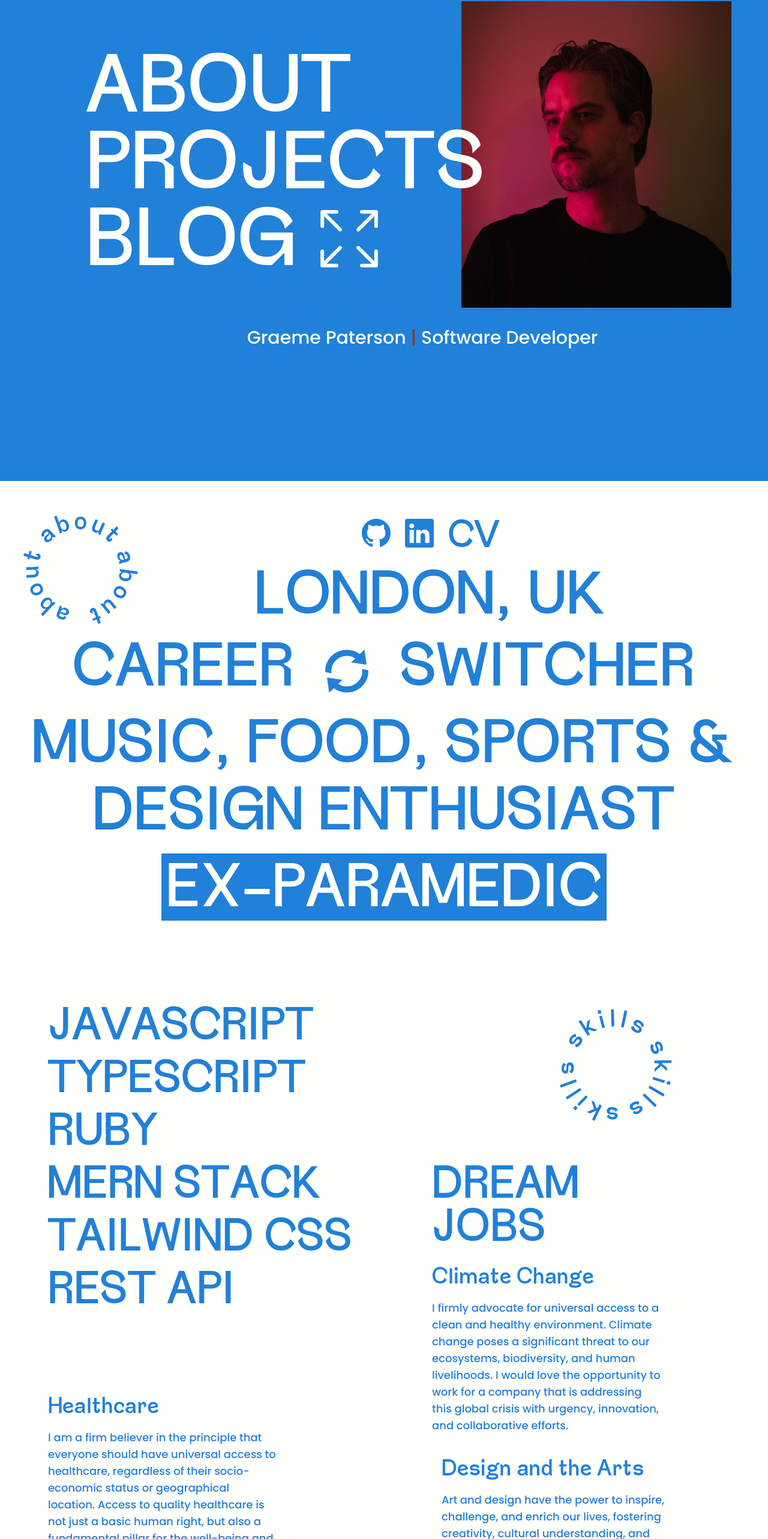
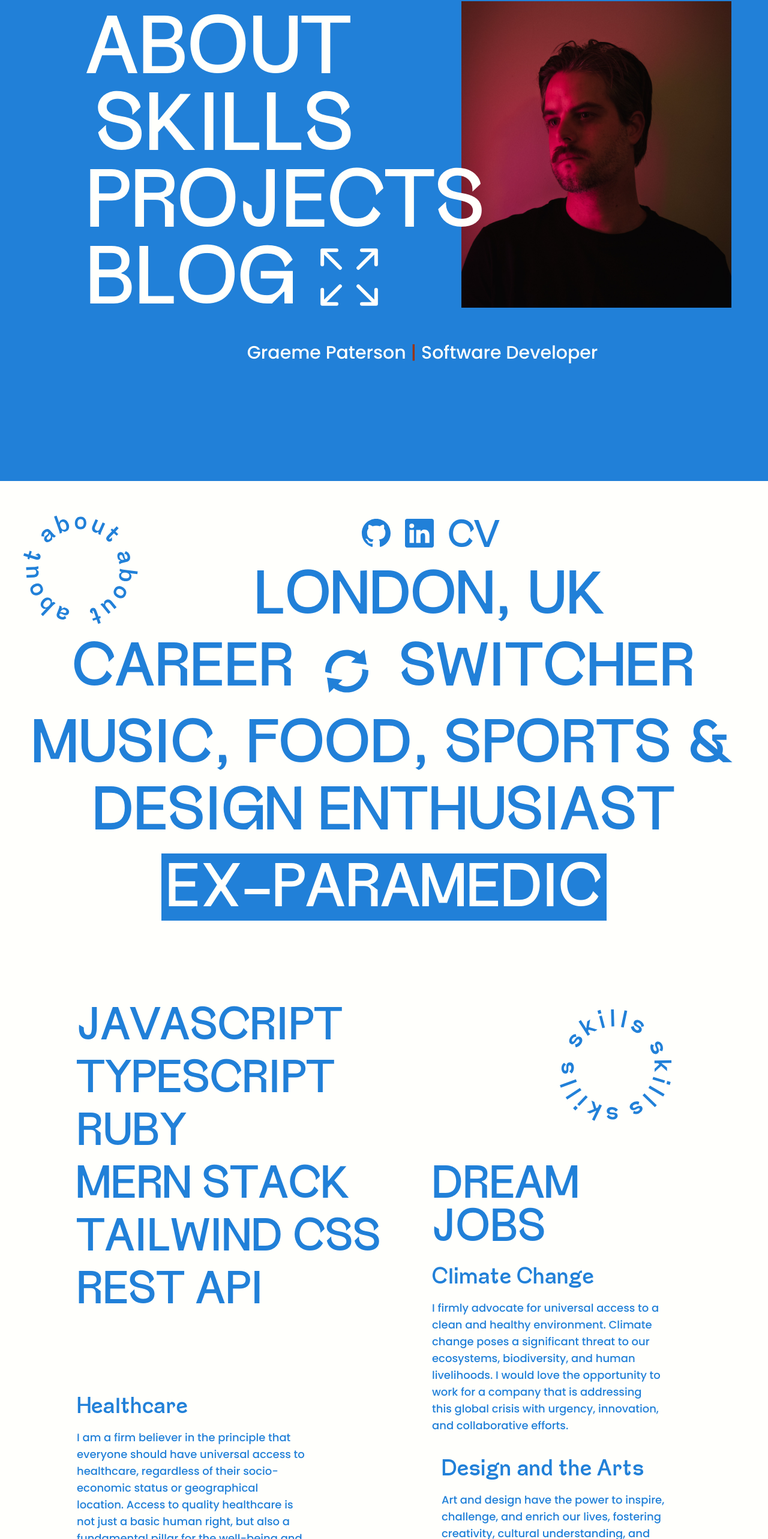
Before and after one commit to ghpaterson/personal-portfolio, a Next.js app: page / in a window 1280 px wide. Shown: the part 38-2604 px from the top of the page at 60% size. Built offline with nearby package versions, Linux system fonts and the light colour scheme.

Commit message:
framer-motion to skills

```diff
--- a/components/hero.js
+++ b/components/hero.js
@@ -12,16 +12,22 @@ export default function Hero({ scrollToElement }) {
       <section>
         <div className=" flex flex-col lg:flex-row overflow-hidden">
           <m.ul
-            initial={{ y: "100%" }}
-            animate={{ y: "0%" }}
-            transition={{ duration: 1 }}
-            className="flex flex-col font-fungis text-7xl lg:text-9xl text-bone pt-32 ml-20 lg:ml-36 z-10 "
+            initial={{ opacity: 0 }}
+            animate={{ opacity: 1 }}
+            transition={{ duration: 2, delay: 0.25, ease: "easeIn" }}
+            className="flex flex-col font-fungis text-7xl lg:text-9xl text-bone pt-16 ml-20 lg:ml-36 z-10 "
           >
             <div
               className="hover:cursor-pointer"
               onClick={() => scrollToElement("about")}
             >
               ABOUT
+            </div>
+            <div
+              className="hover:cursor-pointer ml-4"
+              onClick={() => scrollToElement("skills")}
+            >
+              SKILLS
             </div>
             <div
               className="hover:cursor-pointer"
--- a/components/skills.js
+++ b/components/skills.js
@@ -1,11 +1,13 @@
 import Image from "next/image";
 import skillsCircle from "../public/skillsCircle.svg";
+import Reveal from "@/components/utils/reveal";
 
 export default function Skills() {
   return (
     <main className=" w-screen bg-bone">
       <section className="grid grid-cols-2 grid-rows-2 pt-32">
-        <div className="flex flex-col gap-4 pl-20 text-blu text-7xl font-fungis">
+        <Reveal>
+          <div className="flex flex-col gap-4 pl-32 text-blu text-7xl font-fungis">
             <h2>JAVASCRIPT</h2>
             <h2>TYPESCRIPT</h2>
             <h2>RUBY</h2>
@@ -13,6 +15,8 @@ export default function Skills() {
             <h2>TAILWIND CSS</h2>
             <h2>REST API</h2>
           </div>
+        </Reveal>
+        <Reveal>
           <div className="flex flex-col items-center gap-16">
             <Image
               src={skillsCircle}
@@ -20,6 +24,7 @@ export default function Skills() {
               alt="skills-circle"
               className="-mr-32"
             />
+            <div>
               <div className="text-blu text-7xl font-fungis px-20 mr-20">
                 <h2>DREAM JOBS</h2>
                 <h3 className="font-fungis text-4xl text-blu pt-6">
@@ -28,35 +33,43 @@ export default function Skills() {
                 <p className="w-96 text-lg pt-4 font-poppins">
                   I firmly advocate for universal access to a clean and healthy
                   environment. Climate change poses a significant threat to our
-              ecosystems, biodiversity, and human livelihoods. I would love the
-              opportunity to work for a company that is addressing this global
-              crisis with urgency, innovation, and collaborative efforts.
+                  ecosystems, biodiversity, and human livelihoods. I would love
+                  the opportunity to work for a company that is addressing this
+                  global crisis with urgency, innovation, and collaborative
+                  efforts.
                 </p>
               </div>
             </div>
-        <div className="text-blu font-poppins pl-20 -mt-16">
+          </div>
+        </Reveal>
+        <Reveal>
+          <div className="text-blu font-poppins pl-32 -mt-16">
             <h2 className="text-4xl font-fungis">Healthcare</h2>
             <p className="w-96 h-66 text-lg pt-4">
               I am a firm believer in the principle that everyone should have
               universal access to healthcare, regardless of their socio-economic
-            status or geographical location. Access to quality healthcare is not
-            just a basic human right, but also a fundamental pillar for the
-            well-being and progress of any society. With my extensive experience
-            working in public healthcare systems, I am deeply motivated to
-            harness the power of technology to make universal healthcare a
-            tangible reality for all.
+              status or geographical location. Access to quality healthcare is
+              not just a basic human right, but also a fundamental pillar for
+              the well-being and progress of any society. With my extensive
+              experience working in public healthcare systems, I am deeply
+              motivated to harness the power of technology to make universal
+              healthcare a tangible reality for all.
             </p>
           </div>
+        </Reveal>
+        <Reveal>
           <div className="text-blu font-poppins pl-24 pt-10">
             <h2 className="text-4xl font-fungis">Design and the Arts</h2>
             <p className="w-96 h-66 text-lg pt-4">
-            Art and design have the power to inspire, challenge, and enrich our
-            lives, fostering creativity, cultural understanding, and personal
-            growth. Drawing from my experience and passion for art and design, I
-            am eager to leverage technology and innovative approaches to ensure
-            universal access to the transformative world of creativity.
+              Art and design have the power to inspire, challenge, and enrich
+              our lives, fostering creativity, cultural understanding, and
+              personal growth. Drawing from my experience and passion for art
+              and design, I am eager to leverage technology and innovative
+              approaches to ensure universal access to the transformative world
+              of creativity.
             </p>
           </div>
+        </Reveal>
       </section>
     </main>
   );
```
Lines whose indentation alone changed are shown as unchanged.
